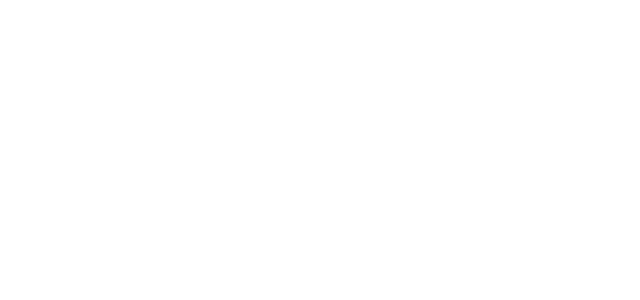
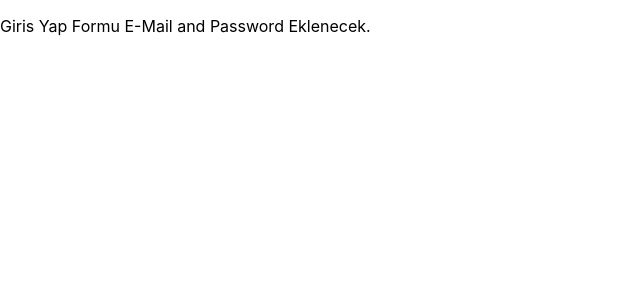
Before and after one commit to umutdurna/kidokitprojeorigin, a React (Create React App) app: page /girisyap in a window 1280 px wide. Before the commit this address had no page. Shown: the top 300 px of the page, without its empty margins (0-640 px from the left). Built offline with nearby package versions, Linux system fonts and the light colour scheme.

Commit message:
girisYap router eklendi ve formlar için useState kullanımı öğrenildi

```diff
--- a/src/App.js
+++ b/src/App.js
@@ -2,6 +2,7 @@ import './App.css';
 import { BrowserRouter as Router,Routes,Route } from "react-router-dom";
 import Landingpage from './landingpage';
 import KayıtOl from './kayitol';
+import GirisYap from './giris-yap';
 
 
 
@@ -14,6 +15,7 @@ const App=() => {
             <Routes>
               <Route path="/" element={<Landingpage/>} />
               <Route path="/kayitol" element={<KayıtOl/>} />
+              <Route path='/girisyap' element={<GirisYap />} />
             </Routes>
           </div>
     </Router>
--- a/src/components/form.jsx
+++ /dev/null
@@ -1,19 +0,0 @@
-import React, { Component } from 'react'
-
-
-
-
-class Form extends Component {
-  render() {
-    return (
-
-      <div>
-        <p>Kayıt ol formu gelecek</p>
-      </div>
-
-
-    )
-  }
-}
-
-export default Form
--- /dev/null
+++ b/src/giris-yap.js
@@ -0,0 +1,98 @@
+
+
+
+
+const GirisYap = () => {
+
+
+
+//   // useState kullanımları :
+//   const [success, setSuccess] = useState(true);
+
+//   // her refresh ettiğinde boş gelmesini sağlar.
+//   const [values, setValues] = useState({
+//     username: "",
+//     password: ""
+//   });
+
+//   const [focused, setFocused] = useState(false)
+
+//   // input içindeki diziler
+//   // e mail ile password kısmı :
+//   // daha sonrasında map ile çağırılacak(tutorial) :
+
+//   const inputs = [
+//     {
+//     id: 1,
+//     name: "username",
+//     type: "text",
+//     placeholder: "e-Posta",
+//     label: "E-Mail",
+//     topmessage: "E Posta adresini yazınız",
+//     required: true // zorunlu alan
+//   },
+//   {
+//     id: 2,
+//     name: "password",
+//     type: "password",
+//     placeholder: "Şifre",
+//     label: "Password",
+//     topmessage: "Şifrenizi Giriniz",
+//     required: true
+//   },
+// ]
+
+// const handleSubmit = (e) => {
+//   e.preventDefault();
+// }
+
+// const onChange = (e) => {
+//   setSuccess({...values, [e.target.name]: e.target.value})
+// }
+
+// const handleFocus = () => {
+//   setFocused(true);
+// }
+
+// const handleSuccesFalse = () => {
+//   setSuccess(false);
+// }
+
+// const handleSuccesTrue = () => {
+//   setSuccess(true);
+// }
+
+// const signInRequest = async () => {
+//   const requestOptions = {
+//       method: 'POST',
+//       headers: { 'Content-Type': 'application/json' },
+//       body: JSON.stringify(values)
+//   };
+//   const response = await fetch('https://testapi.kidokit.com/api/account/login', requestOptions);
+//   const data = await response.json();
+//   if (data.idToken != null) {
+//       console.log("Giriş başarılı")
+//       return true
+//   }
+//   else {
+//       handleSuccesFalse();
+//       console.log(data.errorMessage)
+//       return false
+//   }
+// }
+
+
+
+    return (
+
+        <div>
+            <p>Giris Yap Formu
+                E-Mail and Password Eklenecek.
+            </p>
+        </div>
+
+    );
+}
+
+
+export default GirisYap;
--- a/src/kayitol.js
+++ b/src/kayitol.js
@@ -1,16 +1,11 @@
-import './App.css';
-import Form from './components/form';
-
-
 
 
 
 const KayıtOl = () => {
+
     return (
-     <Form/>
-
-
+     <div>Kayıt Ol Formu Gelecek</div>
     );
-  }
+}
 
   export default KayıtOl;
```
Also changed, not shown: src/girisyap.js (deleted, +0 -10 lines).
